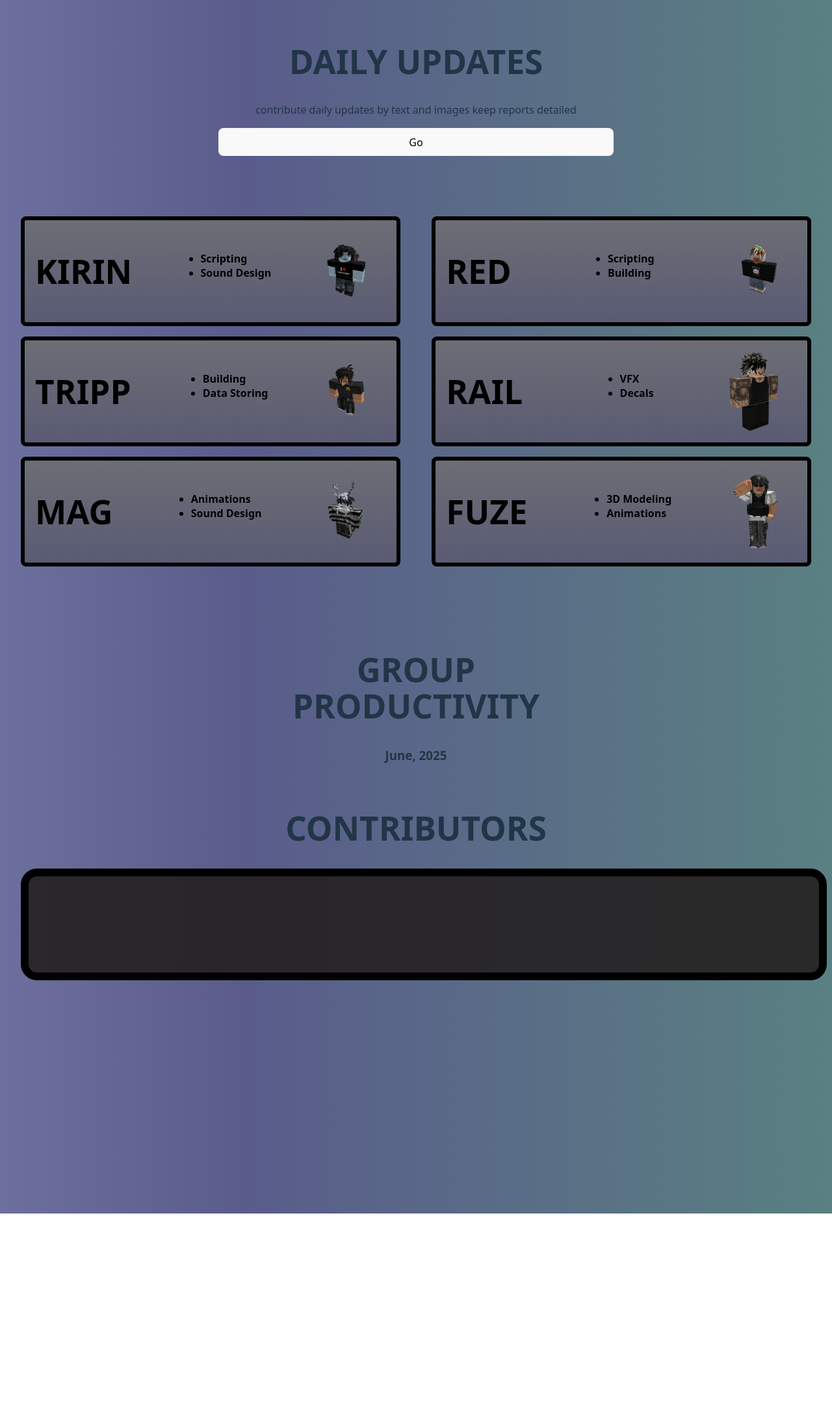
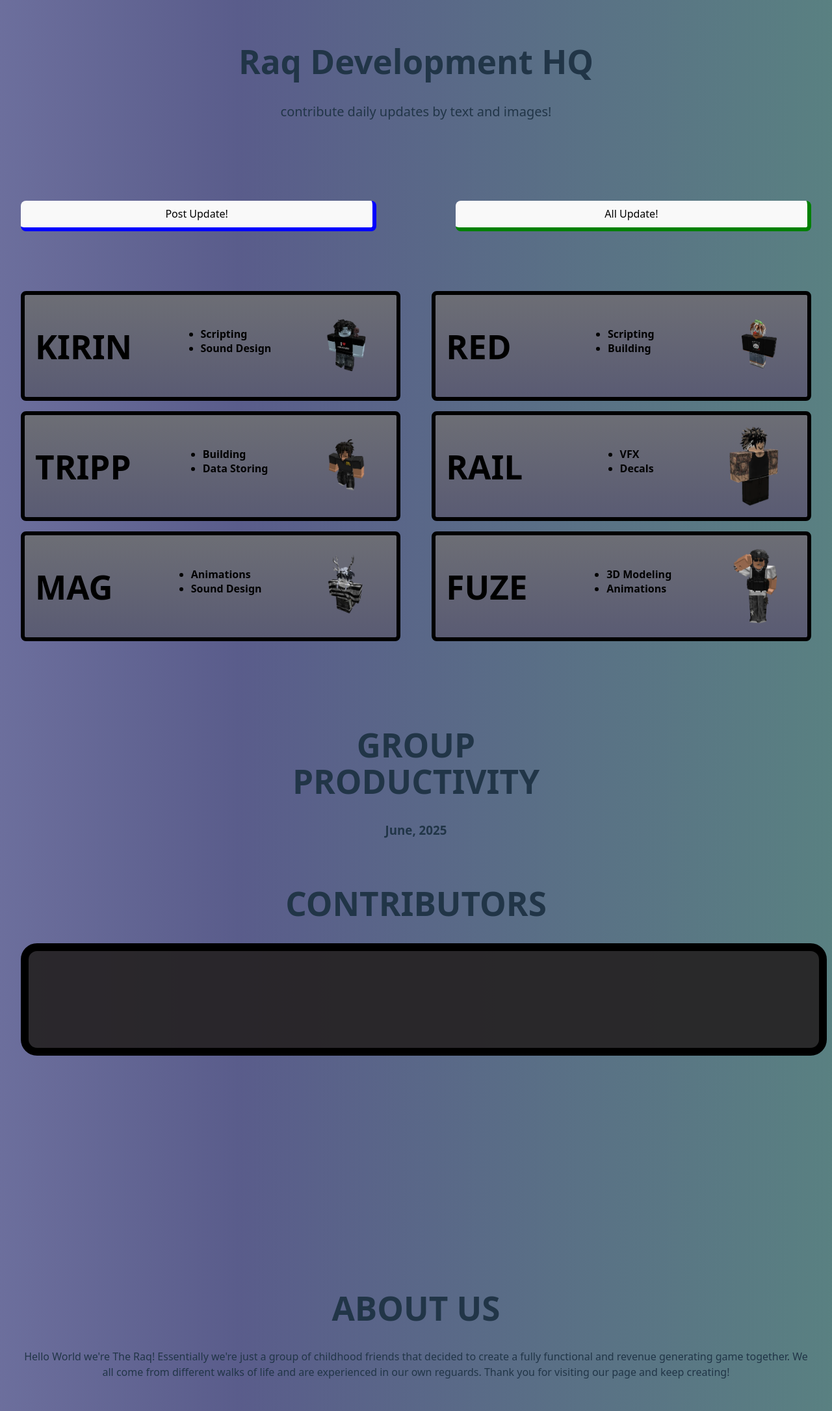
Before and after one commit to REdR0bbin2E/UpdateWebsite, a React (Vite) app in the folder Roblox-Daily-Updates/: page / in a window 1280 px wide. Shown: the whole page at 65% size. Before the commit the page ends 1868 px from the top, so only its background shows below. Built offline with nearby package versions, Linux system fonts and the light colour scheme.

Commit message:
changed some UI things added more animations added modal stuff still a WIP

```diff
--- a/Roblox-Daily-Updates/src/App.css
+++ b/Roblox-Daily-Updates/src/App.css
@@ -20,6 +20,7 @@
   cursor: pointer;
   transition: border-color 0.25s;
 }
+
 
 .ContributorsBackground {
   background-image: linear-gradient(#262833aa, #0a0c30aa);
--- a/Roblox-Daily-Updates/src/App.jsx
+++ b/Roblox-Daily-Updates/src/App.jsx
@@ -10,7 +10,7 @@ import WhyKirinImage from '../src/assets/Roblox-avatars/WhyKirinT.webp'
 import RaillizeImage from '../src/assets/Roblox-avatars/RaillizeT.webp'
 import PurpTrippImage from '../src/assets/Roblox-avatars/PurpTrippT.webp'
 
-
+{/*Putting current user here so that I can make it a promp in <MyModal> */ }
 const MyModal = ({ isOpen, onClose, children, currentUser }) => (
   <AnimatePresence>
     {isOpen && (
@@ -61,7 +61,45 @@ const MyModal = ({ isOpen, onClose, children, currentUser }) => (
             X
           </motion.button>
 
-          <h2>{currentUser}</h2>
+          <h2 style={{ position: "relative", top: "-22%" }}>{currentUser}'s Update Log</h2>
+
+          <motion.div style={{ top: "25%", width: "90%", height: "55%", background: "rgba(0, 0, 0, 0.6)", borderRadius: 50, border: "4px solid black", position: "absolute" }}>
+
+
+
+            {developers.map((_, index) => (
+
+              <motion.button whileHover={{ scale: 1.1 }} initial={{ opacity: 0.5 }} animate={{ opacity: 1 }} className='BackgroundDeveloper'
+                key={index}
+                style={{
+                  width: "15%",
+
+                  height: "50%",
+                  marginTop: "14%",
+                  fontWeight: "bold",
+                  padding: "1rem",
+                  flexDirection: "row",
+                  textAlign: "left",
+                  justifyContent: "space-between",
+                  border: "6px solid black",
+                  alignItems: "left",
+
+                }}
+              >
+
+                <h3 style={{ marginLeft: "15%", top: "-85%", position: "relative" }}>06/07/2006</h3>
+
+
+
+              </motion.button>
+
+
+
+
+            ))}
+
+
+          </motion.div>
 
           {children}
         </motion.div>
@@ -69,7 +107,7 @@ const MyModal = ({ isOpen, onClose, children, currentUser }) => (
       </motion.div>
 
     )}
-  </AnimatePresence>
+  </AnimatePresence >
 )
 
 
@@ -132,16 +170,19 @@ function App() {
 
 
 
-        <h1>DAILY UPDATES</h1>
-        <p>contribute daily updates by text and images keep reports detailed </p>
+        <h1>Raq Development HQ</h1>
+        <p style={{ fontSize: 20 }}>contribute daily updates by text and images! </p>
 
 
         <div>
 
           {/*Add calendar component here*/}
+          <div style={{ marginTop: "10%", justifyContent: "space-between", flexDirection: "row", display: "flex" }}>
+            <motion.button whileHover={{ backgroundColor: "#000a", scale: 1.1 }} style={{ marginBottom: "5%", width: "45%", border: "6px solid blue", borderLeft: 20, borderTop: 20 }}>Post Update!</motion.button>  {/*Button that redirects to date selected */}
 
-          <motion.button whileHover={{ backgroundColor: "#000a" }} style={{ marginBottom: "5%", width: "50%" }}>Go</motion.button>  {/*Button that redirects to date selected */}
 
+            <motion.button whileHover={{ backgroundColor: "#000a", scale: 1.1 }} style={{ marginBottom: "5%", width: "45%", border: "6px solid green", borderLeft: 20, borderTop: 20 }}>All Update!</motion.button>  {/*Button that redirects to date selected */}
+          </div>
           <MyModal currentUser={currentUser} isOpen={modalOpen} onClose={() => setModalOpen(false)}>
 
             <div>
@@ -273,15 +314,20 @@ function App() {
           <div style={{ position: "relative", zIndex: 10, top: -475, alignContent: "center", flex: 1 }}>
             <h1 className='Contributors' style={{}} >CONTRIBUTORS</h1>
 
-            <div style={{ width: "100%", height: "100%", background: "rgb(36, 33, 33,0.9)", border: "12px solid black", borderRadius: 25, }}>
+            <motion.div whileHover={{ scale: 1.1 }} style={{ width: "100%", height: "100%", background: "rgb(36, 33, 33,0.9)", border: "12px solid black", borderRadius: 25, }}>
 
 
-            </div>
+            </motion.div>
           </div>
 
 
+        </div>
 
 
+        <div>
+
+          <h1 style={{ position: "relative" }}>ABOUT US</h1>
+          <p style={{ fontWeight: 500 }}>Hello World we're The Raq! Essentially we're just a group of childhood friends that decided to create a fully functional and revenue generating game together. We all come from different walks of life and are experienced in our own reguards. Thank you for visiting our page and keep creating!</p>
         </div>
 
 
@@ -291,10 +337,7 @@ function App() {
 
 
 
-
-
-
-      </div>
+      </div >
     </>
   )
 }
```
